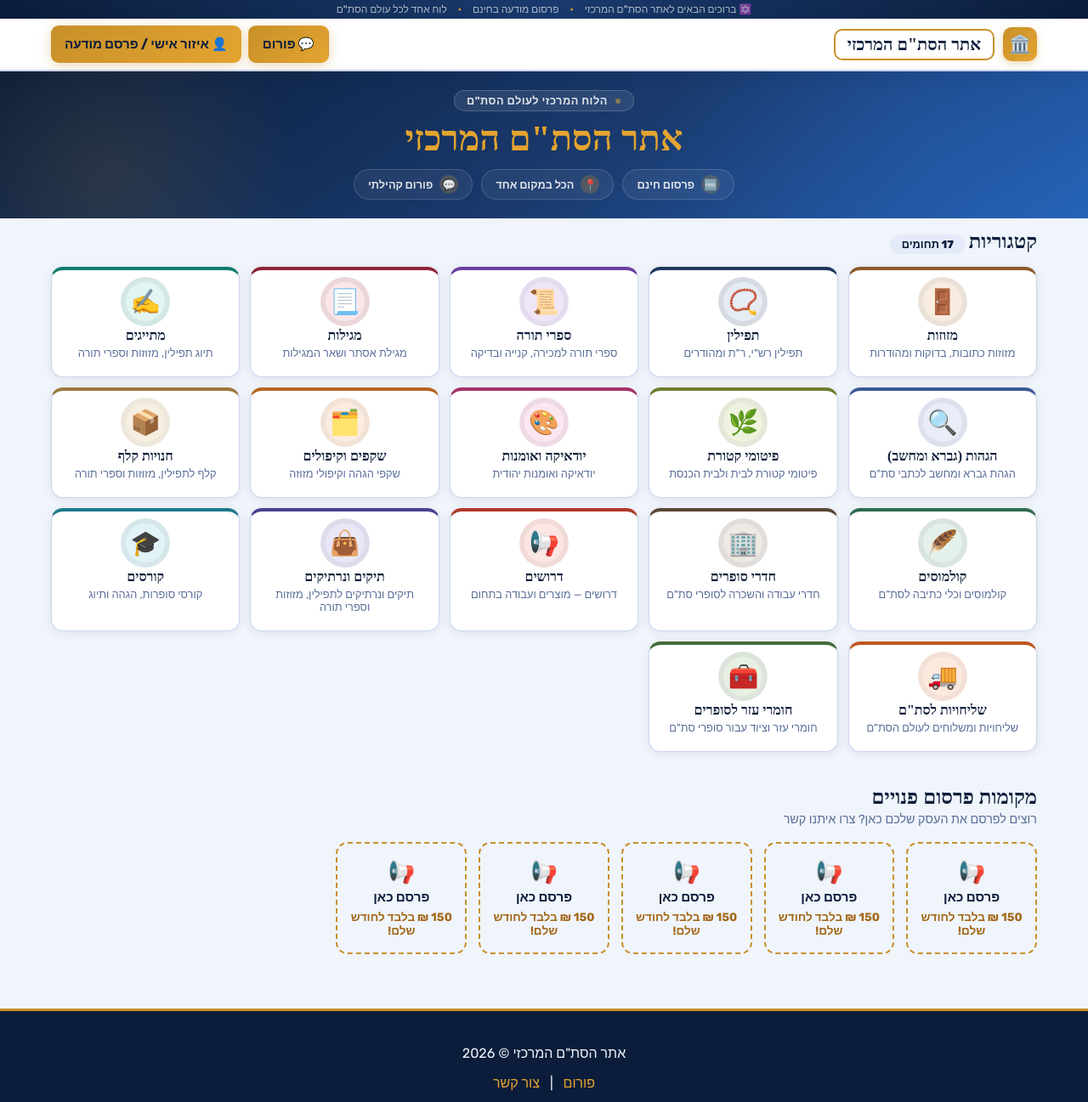
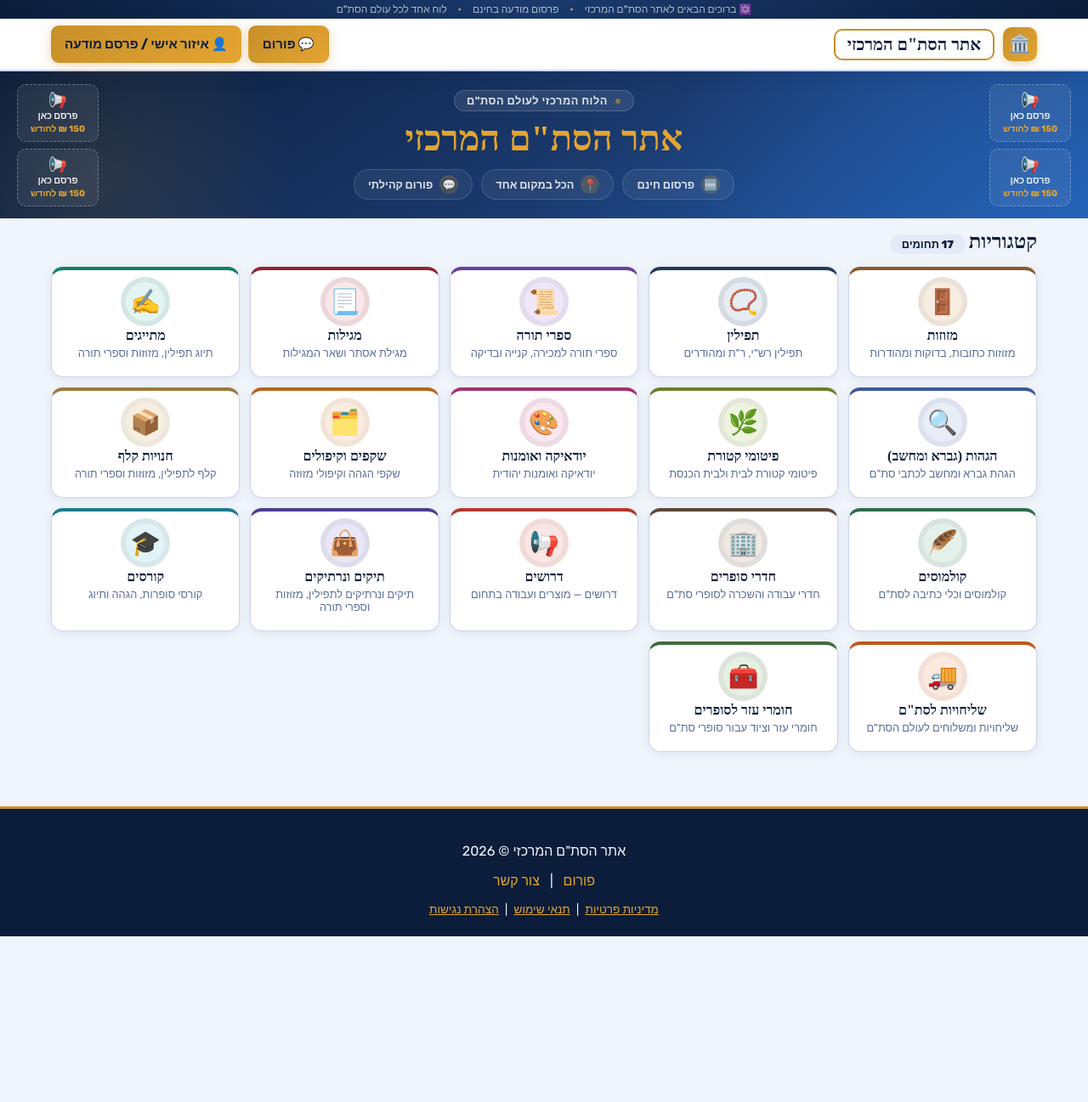
Before and after one commit to 8492467-sys/stam-merkazi, a website: page index.html in a window 1280 px wide. Shown: the top 1297 px of the page at 85% size. After the commit the page ends 1102 px from the top, so only its background shows below. Drawn offline with nearby package versions, Linux system fonts and the light colour scheme; no server answers; a web font is replaced by a local one.

Commit message:
עיצוב דף הבית: הסרת מספרי המודעות מהקטגוריות והעברת קוביות הפרסום אל תוך רקע ה-hero (שתיים מכל צד)

```diff
--- a/index.html
+++ b/index.html
@@ -32,6 +32,10 @@
 
 <main id="main">
   <section class="hero">
+    <div class="hero-side-ads">
+      <div class="hero-ad-col" id="heroAdColRight"></div>
+      <div class="hero-ad-col" id="heroAdColLeft"></div>
+    </div>
     <div class="hero-badge"><span class="dot"></span><span>הלוח המרכזי לעולם הסת"ם</span></div>
     <h1>אתר הסת"ם המרכזי</h1>
     <div class="hero-pills">
@@ -46,11 +50,6 @@
     <span class="cat-count-badge" id="catCountBadge"></span>
 
     <div class="cat-grid" id="catGrid"></div>
-
-    <h2 class="page-title" style="margin-top:40px;">מקומות פרסום פנויים</h2>
-    <p class="page-subtitle">רוצים לפרסם את העסק שלכם כאן? צרו איתנו קשר</p>
-
-    <div class="ad-grid" id="adGrid"></div>
   </div>
 </main>
 
@@ -92,38 +91,24 @@ ALL_CATS.forEach(cat => {
     <div class="cat-icon" style="background:${colors.bg};color:${colors.color};box-shadow:0 0 0 6px ${colors.shadow};">${CAT_ICON[cat]}</div>
     <h3>${CAT_HE[cat]}</h3>
     <p>${CAT_DESC[cat]}</p>
-    <div class="cat-count" id="count-${cat}">טוען...</div>
   `;
   catGrid.appendChild(card);
 });
 
-// קוביות פרסום פנויות
-const adGrid = document.getElementById('adGrid');
-for (let i = 0; i < 5; i++) {
+// קוביות פרסום פנויות — שתיים בכל צד של ה-hero
+const heroAdColRight = document.getElementById('heroAdColRight');
+const heroAdColLeft = document.getElementById('heroAdColLeft');
+for (let i = 0; i < 4; i++) {
   const a = document.createElement('a');
-  a.className = 'ad-tile';
+  a.className = 'hero-ad-tile';
   a.href = 'contact.html';
   a.innerHTML = `
     <span class="ad-icon">📢</span>
     <span class="ad-title">פרסם כאן</span>
-    <span class="ad-price">150 ₪ בלבד לחודש שלם!</span>
+    <span class="ad-price">150 ₪ לחודש</span>
   `;
-  adGrid.appendChild(a);
+  (i < 2 ? heroAdColRight : heroAdColLeft).appendChild(a);
 }
-
-// ספירת מודעות פעילות לכל קטגוריה
-async function loadCounts() {
-  for (const cat of ALL_CATS) {
-    const { count, error } = await supabase
-      .from('listings')
-      .select('id', { count: 'exact', head: true })
-      .eq('category', cat)
-      .eq('status', 'active');
-    const el = document.getElementById('count-' + cat);
-    if (el) el.textContent = error ? '' : `${count || 0} מודעות`;
-  }
-}
-loadCounts();
 
 // מודאל משפטי
 function openLegalModal(key) {
--- a/style.css
+++ b/style.css
@@ -313,6 +313,57 @@ nav.main-nav .btn-account:hover {
 }
 
 /* ------------------------------------------------------------
+   קוביות פרסום בתוך ה-hero
+   ------------------------------------------------------------ */
+.hero-side-ads {
+  display: flex;
+  justify-content: space-between;
+  gap: 10px;
+  margin-top: 16px;
+}
+.hero-ad-col {
+  display: flex;
+  flex-direction: column;
+  gap: 8px;
+}
+.hero-ad-tile {
+  display: flex;
+  flex-direction: column;
+  align-items: center;
+  justify-content: center;
+  gap: 2px;
+  width: 96px;
+  padding: 8px 6px;
+  border-radius: 10px;
+  background: rgba(255,255,255,.07);
+  border: 1.5px dashed rgba(255,255,255,.3);
+  color: rgba(255,255,255,.9);
+  text-align: center;
+  font-size: .68rem;
+  transition: all .15s;
+}
+.hero-ad-tile:hover {
+  background: rgba(255,255,255,.15);
+  border-color: var(--gold-light);
+}
+.hero-ad-tile .ad-icon { font-size: 1.1rem; }
+.hero-ad-tile .ad-title { font-weight: 800; }
+.hero-ad-tile .ad-price { font-weight: 700; color: var(--gold-light); font-size: .65rem; }
+
+@media (min-width: 860px) {
+  .hero-side-ads {
+    position: absolute;
+    top: 50%;
+    left: 20px;
+    right: 20px;
+    transform: translateY(-50%);
+    margin-top: 0;
+    pointer-events: none;
+  }
+  .hero-ad-col { pointer-events: auto; }
+}
+
+/* ------------------------------------------------------------
    Category cards grid
    ------------------------------------------------------------ */
 .cat-grid {
@@ -363,59 +414,6 @@ nav.main-nav .btn-account:hover {
   margin: 0 0 6px;
   font-size: .8rem;
   color: var(--text-muted);
-}
-
-.cat-card .cat-count {
-  font-size: .8rem;
-  font-weight: 700;
-  color: var(--gold-dark);
-}
-
-/* ------------------------------------------------------------
-   Ad slots (פרסם כאן)
-   ------------------------------------------------------------ */
-.ad-grid {
-  display: grid;
-  grid-template-columns: repeat(auto-fill, minmax(150px, 1fr));
-  gap: 14px;
-  margin-top: 18px;
-}
-
-.ad-tile {
-  background: var(--cream);
-  border: 2px dashed var(--gold);
-  border-radius: var(--radius);
-  padding: 18px 10px;
-  text-align: center;
-  display: flex;
-  flex-direction: column;
-  align-items: center;
-  justify-content: center;
-  gap: 6px;
-  min-height: 110px;
-  transition: transform .15s, box-shadow .15s;
-}
-
-.ad-tile:hover {
-  transform: translateY(-4px);
-  box-shadow: var(--shadow-hover);
-  border-style: solid;
-}
-
-.ad-tile .ad-icon {
-  font-size: 1.6rem;
-}
-
-.ad-tile .ad-title {
-  font-weight: 700;
-  color: var(--black);
-  font-size: .95rem;
-}
-
-.ad-tile .ad-price {
-  font-weight: 700;
-  color: var(--gold-dark);
-  font-size: .85rem;
 }
 
 /* ------------------------------------------------------------
```
